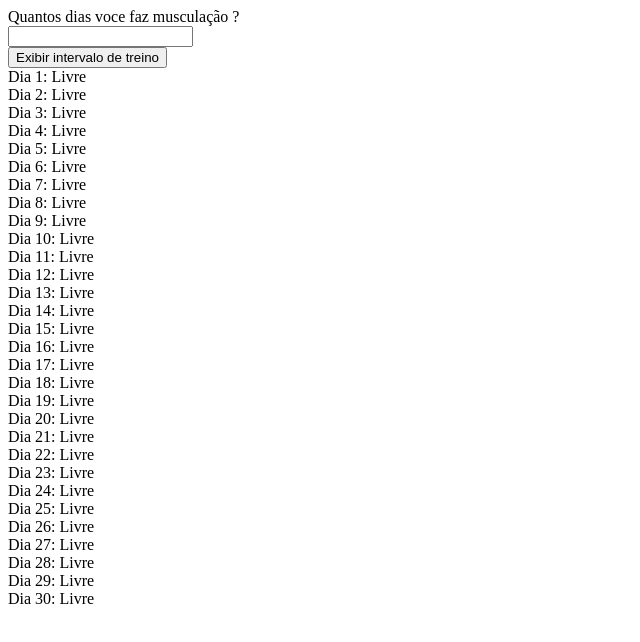
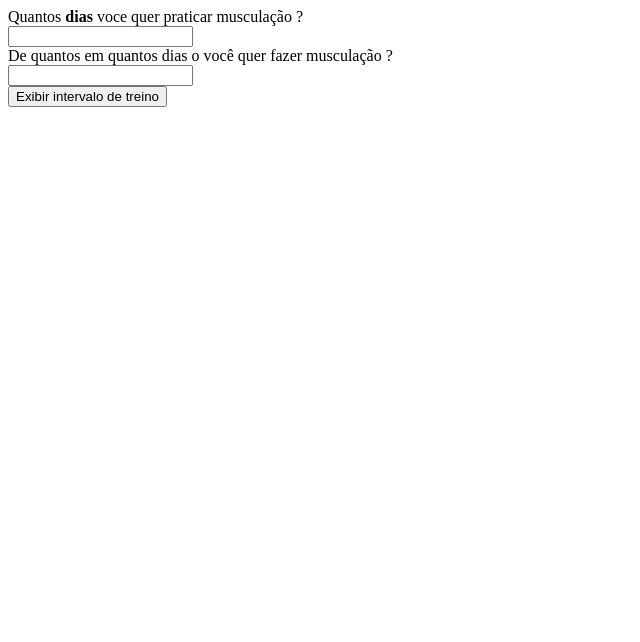
Before and after one commit to DaviGuilherme/Proj.Ind-API, a website: page site/public/testeFOR.html in a window 1280 px wide. Both pictures are taken after a click on the button "Exibir intervalo de treino". Shown: the whole page, without its empty margins (0-640 px from the left). Drawn offline with Linux system fonts and the light colour scheme.

Commit message:
For repaginado

```diff
--- a/site/public/testeFOR.html
+++ b/site/public/testeFOR.html
@@ -7,24 +7,27 @@
     <title>teste</title>
 </head>
 <body>
-    Quantos dias voce faz musculação ? <br>
-    <input type="text" id="ipt_dias"> <br>
-    <button onclick="exibir()">Exibir intervalo de treino</button> <br>
-    <div id="div_msg"></div>
+        Quantos <b>dias</b> voce quer praticar musculação ? <br>
+        <input type="text" id="ipt_intervalo"> <br>
+        De quantos em quantos dias o você quer fazer musculação ? <br>
+        <input type="text" id="ipt_dias"> <br>
+        <button onclick="exibir()">Exibir intervalo de treino</button> <br>
+        <div id="div_msg"></div>
 </body>
 </html>
 <script>
     function exibir() {
         var dias = Number(ipt_dias.value);
+        var intervalo = Number(ipt_intervalo.value);
 
         div_msg.innerHTML = ``;
-        for (var contador = 0; contador <= 29; contador++) {
+        for (var contador = 0; contador <= intervalo - 1; contador++) {
 
             if (contador % dias !== 0) {
-            div_msg.innerHTML += `Dia ${contador + 1}: Livre<br>`;
+            div_msg.innerHTML += `Dia ${contador + 1} - Livre<br>`;
 
             } else if (contador % dias == 0){
-                div_msg.innerHTML += `Dia ${contador + 1}: Musculação<br>`;
+                div_msg.innerHTML += `Dia ${contador + 1} - Musculação<br>`;
             }
         }
 
```
